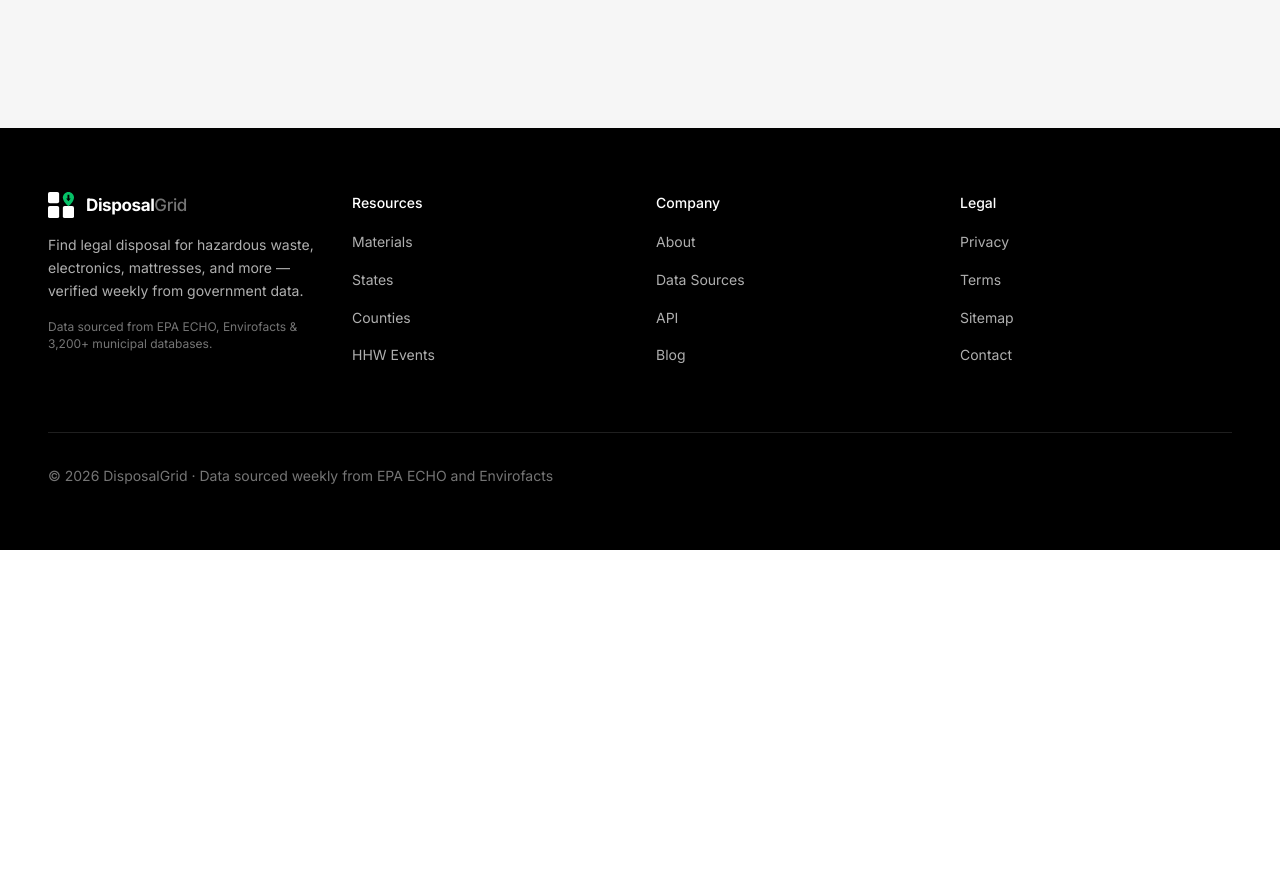
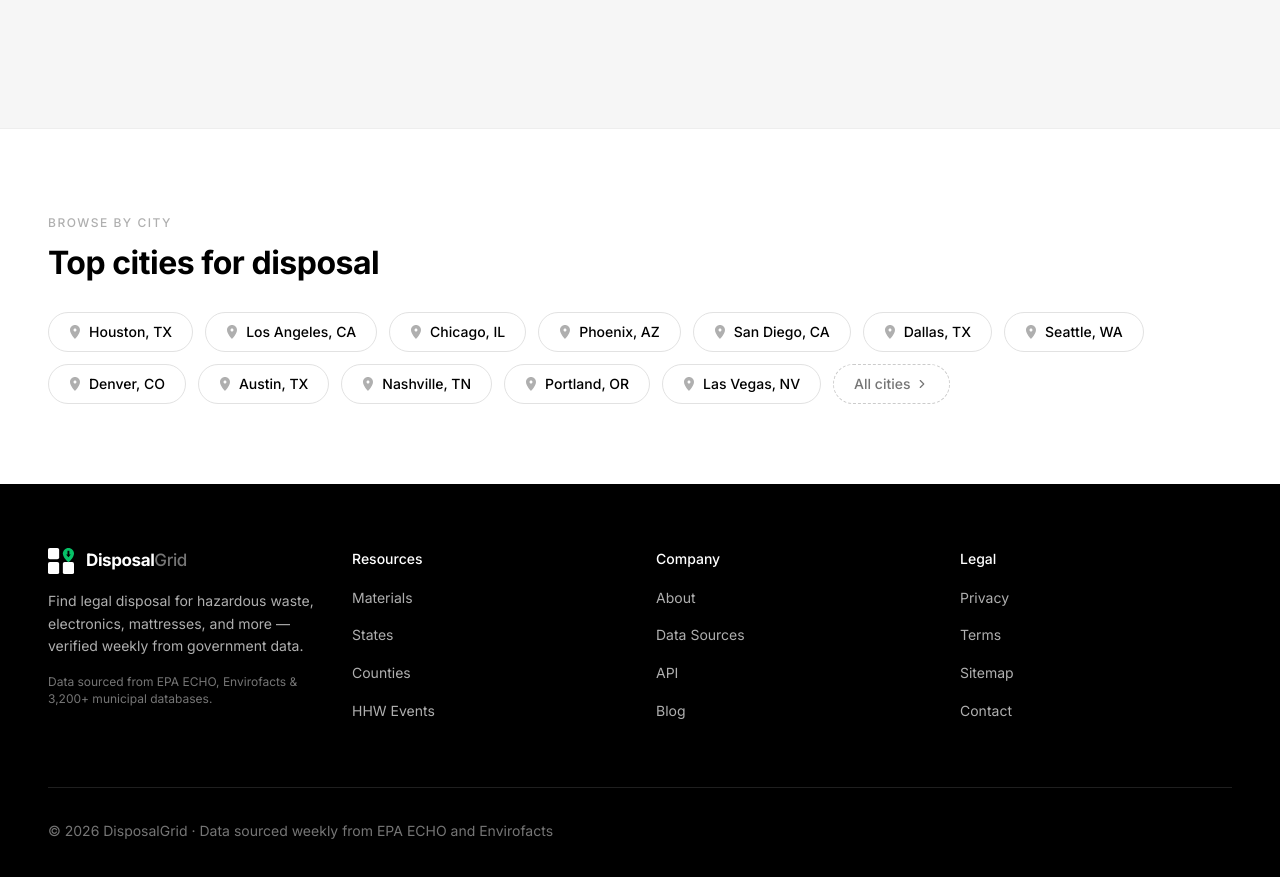
Before and after one commit to Mursaleen7/disposalgrid-monorepo, a Next.js app in the folder site/: page / in a window 1280 px wide. Shown: the part 3060-3937 px from the top of the page. Before the commit the page ends 3610 px from the top, so only its background shows below. Built offline with nearby package versions, Linux system fonts and the light colour scheme.

Commit message:
Add priority sitemap and top cities section on homepage for faster indexing

```diff
--- a/site/src/app/page.tsx
+++ b/site/src/app/page.tsx
@@ -13,6 +13,21 @@ const MATERIALS = [
   { name: "Electronics", slug: "electronics", img: "/illustrations/electronics.png" },
   { name: "Paint & Solvents", slug: "paint-solvents", img: "/illustrations/illus-4.png" },
   { name: "Mattresses", slug: "mattresses", img: "/illustrations/illus-4.png" },
+];
+
+const TOP_CITIES = [
+  { city: "Houston", state: "TX", slug: "houston--tx" },
+  { city: "Los Angeles", state: "CA", slug: "los-angeles--ca" },
+  { city: "Chicago", state: "IL", slug: "chicago--il" },
+  { city: "Phoenix", state: "AZ", slug: "phoenix--az" },
+  { city: "San Diego", state: "CA", slug: "san-diego--ca" },
+  { city: "Dallas", state: "TX", slug: "dallas--tx" },
+  { city: "Seattle", state: "WA", slug: "seattle--wa" },
+  { city: "Denver", state: "CO", slug: "denver--co" },
+  { city: "Austin", state: "TX", slug: "austin--tx" },
+  { city: "Nashville", state: "TN", slug: "nashville--tn" },
+  { city: "Portland", state: "OR", slug: "portland--or" },
+  { city: "Las Vegas", state: "NV", slug: "las-vegas--nv" },
 ];
 
 const FEATURED_COUNTIES = [
@@ -239,6 +254,39 @@ export default function HomePage() {
           </div>
         </div>
       </section>
+
+      {/* ━━━ TOP CITIES ━━━ */}
+      <section className="bg-white py-[80px] border-t border-uber-gray-100">
+        <div className="mx-auto max-w-[1440px] px-6 lg:px-12">
+          <div className="mb-8">
+            <span className="uber-overline text-uber-gray-400 mb-3 inline-block">BROWSE BY CITY</span>
+            <h2 className="text-[28px] md:text-[32px] font-bold text-uber-black tracking-[-0.5px] leading-[1.1]">
+              Top cities for disposal
+            </h2>
+          </div>
+          <div className="flex flex-wrap gap-3">
+            {TOP_CITIES.map((item) => (
+              <Link
+                key={item.slug}
+                href={`/search?location=${encodeURIComponent(item.city + ', ' + item.state)}`}
+                className="inline-flex items-center gap-2 h-10 px-5 rounded-uber-pill border border-uber-gray-200 text-[14px] font-medium text-uber-black hover:border-uber-black hover:bg-uber-gray-50 transition-all duration-uber-fast"
+              >
+                <svg width="12" height="14" viewBox="0 0 12 14" fill="none" className="text-uber-gray-400 shrink-0">
+                  <path d="M6 0C3.24 0 1 2.24 1 5c0 3.75 5 9 5 9s5-5.25 5-9c0-2.76-2.24-5-5-5zm0 6.5C5.17 6.5 4.5 5.83 4.5 5S5.17 3.5 6 3.5 7.5 4.17 7.5 5 6.83 6.5 6 6.5z" fill="currentColor"/>
+                </svg>
+                {item.city}, {item.state}
+              </Link>
+            ))}
+            <Link
+              href="/search"
+              className="inline-flex items-center gap-1 h-10 px-5 rounded-uber-pill border border-dashed border-uber-gray-300 text-[14px] font-medium text-uber-gray-500 hover:border-uber-black hover:text-uber-black transition-all duration-uber-fast"
+            >
+              All cities
+              <svg width="14" height="14" viewBox="0 0 24 24" fill="none" stroke="currentColor" strokeWidth="2" strokeLinecap="round" strokeLinejoin="round"><polyline points="9 18 15 12 9 6"/></svg>
+            </Link>
+          </div>
+        </div>
+      </section>
     </div>
   );
 }
--- /dev/null
+++ b/site/src/app/sitemap-priority.ts
@@ -0,0 +1,89 @@
+import { MetadataRoute } from 'next';
+import { supabase } from "@/lib/supabase";
+
+/**
+ * Priority sitemap — top cities with the most facilities.
+ * Submit this one FIRST to Google/Bing before the full sitemap.
+ * URL: /sitemap-priority.xml
+ */
+
+const BASE_URL = process.env.NEXT_PUBLIC_APP_URL || 'https://www.disposalgrid.com';
+
+// Top 20 US cities by population — highest crawl value
+const TOP_CITIES = [
+  { city: 'New York', state: 'NY' },
+  { city: 'Los Angeles', state: 'CA' },
+  { city: 'Chicago', state: 'IL' },
+  { city: 'Houston', state: 'TX' },
+  { city: 'Phoenix', state: 'AZ' },
+  { city: 'Philadelphia', state: 'PA' },
+  { city: 'San Antonio', state: 'TX' },
+  { city: 'San Diego', state: 'CA' },
+  { city: 'Dallas', state: 'TX' },
+  { city: 'San Jose', state: 'CA' },
+  { city: 'Austin', state: 'TX' },
+  { city: 'Jacksonville', state: 'FL' },
+  { city: 'Fort Worth', state: 'TX' },
+  { city: 'Columbus', state: 'OH' },
+  { city: 'Charlotte', state: 'NC' },
+  { city: 'Indianapolis', state: 'IN' },
+  { city: 'San Francisco', state: 'CA' },
+  { city: 'Seattle', state: 'WA' },
+  { city: 'Denver', state: 'CO' },
+  { city: 'Nashville', state: 'TN' },
+  { city: 'Oklahoma City', state: 'OK' },
+  { city: 'El Paso', state: 'TX' },
+  { city: 'Washington', state: 'DC' },
+  { city: 'Las Vegas', state: 'NV' },
+  { city: 'Louisville', state: 'KY' },
+  { city: 'Memphis', state: 'TN' },
+  { city: 'Portland', state: 'OR' },
+  { city: 'Baltimore', state: 'MD' },
+  { city: 'Milwaukee', state: 'WI' },
+  { city: 'Albuquerque', state: 'NM' },
+];
+
+export default async function sitemapPriority(): Promise<MetadataRoute.Sitemap> {
+  const result: MetadataRoute.Sitemap = [
+    // Core pages — highest priority
+    { url: BASE_URL, lastModified: new Date(), changeFrequency: 'daily', priority: 1.0 },
+    { url: `${BASE_URL}/search`, lastModified: new Date(), changeFrequency: 'always', priority: 0.9 },
+    { url: `${BASE_URL}/materials`, lastModified: new Date(), changeFrequency: 'weekly', priority: 0.9 },
+    { url: `${BASE_URL}/events`, lastModified: new Date(), changeFrequency: 'daily', priority: 0.8 },
+    { url: `${BASE_URL}/dispose-of/electronics`, lastModified: new Date(), changeFrequency: 'weekly', priority: 0.9 },
+    { url: `${BASE_URL}/dispose-of/batteries`, lastModified: new Date(), changeFrequency: 'weekly', priority: 0.9 },
+    { url: `${BASE_URL}/dispose-of/paint-solvents`, lastModified: new Date(), changeFrequency: 'weekly', priority: 0.9 },
+    { url: `${BASE_URL}/dispose-of/motor-oil`, lastModified: new Date(), changeFrequency: 'weekly', priority: 0.9 },
+    { url: `${BASE_URL}/dispose-of/mattresses`, lastModified: new Date(), changeFrequency: 'weekly', priority: 0.8 },
+    { url: `${BASE_URL}/dispose-of/tires`, lastModified: new Date(), changeFrequency: 'weekly', priority: 0.8 },
+  ];
+
+  // Fetch top 5 facilities from each top city
+  for (const { city, state } of TOP_CITIES) {
+    try {
+      const { data } = await supabase
+        .from('facilities')
+        .select('handler_id')
+        .ilike('city', city)
+        .eq('state', state)
+        .limit(5);
+
+      if (data) {
+        for (const fac of data) {
+          result.push({
+            url: `${BASE_URL}/facility/${fac.handler_id}`,
+            lastModified: new Date(),
+            changeFrequency: 'monthly',
+            priority: 0.9, // Higher priority than regular facilities
+          });
+        }
+      }
+    } catch {
+      // Skip city on error
+    }
+  }
+
+  return result;
+}
+
+export const revalidate = 86400;
```
